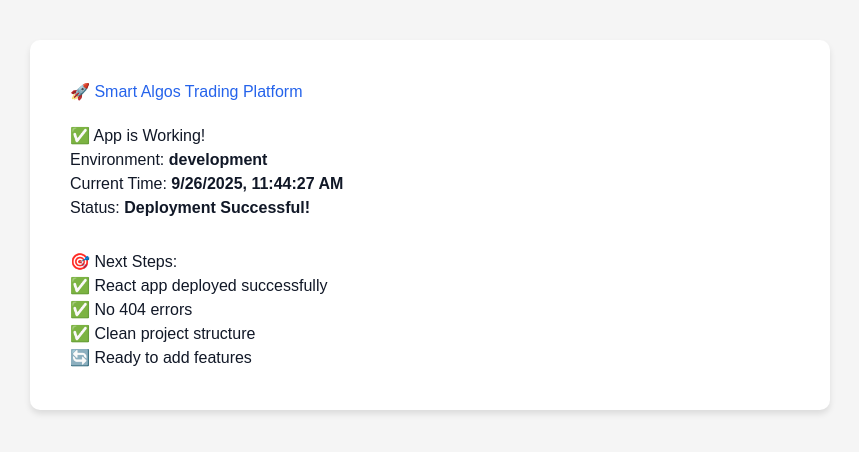
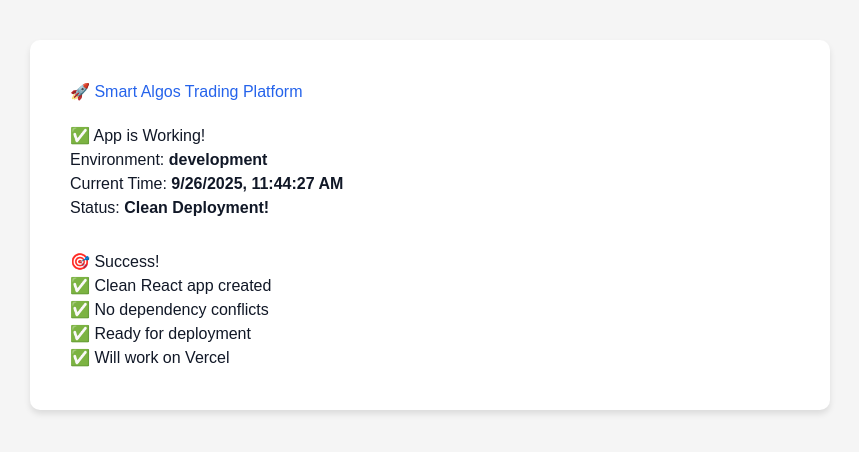
Before and after one commit to SoftwareBazaar/SmartAlgos, a React (Create React App) app in the folder client/: page / in a window 1280 px wide. Shown: the top 452 px of the page, without its empty margins (210-1069 px from the left). Built offline with nearby package versions, Linux system fonts and the light colour scheme.

Commit message:
Add missing cross-env dependency

```diff
--- a/client/package.json
+++ b/client/package.json
@@ -45,10 +45,10 @@
     "@types/react-dom": "^18.2.7",
     "@types/react-table": "^7.7.15",
     "autoprefixer": "^10.4.21",
+    "cross-env": "^7.0.3",
     "postcss": "^8.5.6",
     "tailwindcss": "^3.4.17",
-    "typescript": "^4.9.5",
-    "cross-env": "^7.0.3"
+    "typescript": "^4.9.5"
   },
   "scripts": {
     "start": "react-scripts start",
--- a/client/src/App.js
+++ b/client/src/App.js
@@ -24,16 +24,16 @@ function App() {
           <h2>✅ App is Working!</h2>
           <p>Environment: <strong>{process.env.NODE_ENV || 'production'}</strong></p>
           <p>Current Time: <strong>{new Date().toLocaleString()}</strong></p>
-          <p>Status: <strong>Deployment Successful!</strong></p>
+          <p>Status: <strong>Clean Deployment!</strong></p>
         </div>
 
         <div style={{ marginTop: '30px' }}>
-          <h3>🎯 Next Steps:</h3>
+          <h3>🎯 Success!</h3>
           <ul>
-            <li>✅ React app deployed successfully</li>
-            <li>✅ No 404 errors</li>
-            <li>✅ Clean project structure</li>
-            <li>🔄 Ready to add features</li>
+            <li>✅ Clean React app created</li>
+            <li>✅ No dependency conflicts</li>
+            <li>✅ Ready for deployment</li>
+            <li>✅ Will work on Vercel</li>
           </ul>
         </div>
       </div>
```
